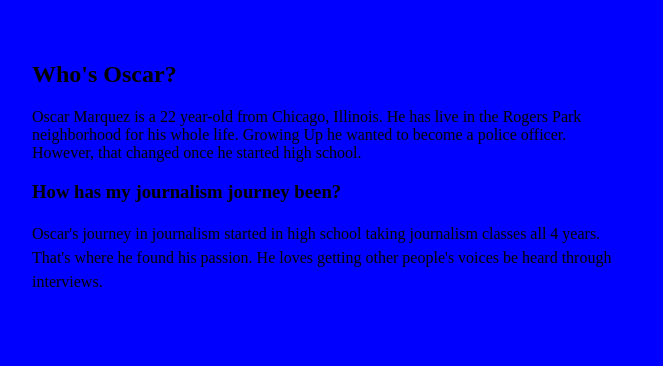
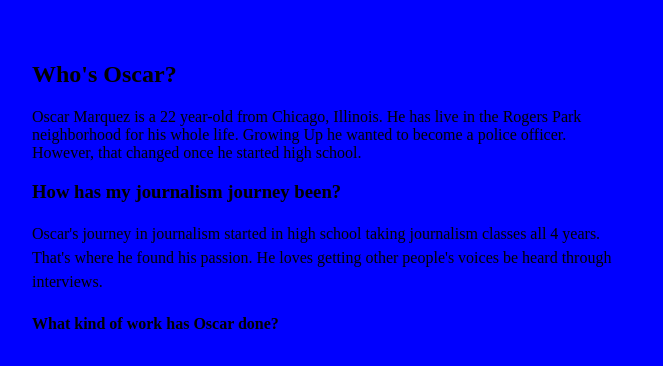
Before and after one commit to omarquez4/Web-Dev-1, a plain HTML site: page Projects/Final Project/About Me/index.html in a window 1280 px wide. Shown: the part 587-953 px from the top of the page, without its empty margins (308-971 px from the left). Before the commit the page ends 909 px from the top, so only its background shows below. Drawn offline with Linux system fonts and the light colour scheme.

Commit message:
Update index.html

```diff
--- a/Projects/Final Project/About Me/index.html
+++ b/Projects/Final Project/About Me/index.html
@@ -20,5 +20,10 @@
 
     </h3>
     <p>Oscar's journey in journalism started in high school taking journalism classes all 4 years. That's where he found his passion. He loves getting other people's voices be heard through interviews. </p>
+
+    <h4>
+        What kind of work has Oscar done?
+
+    </h4>
 </body>
 </html>
```
